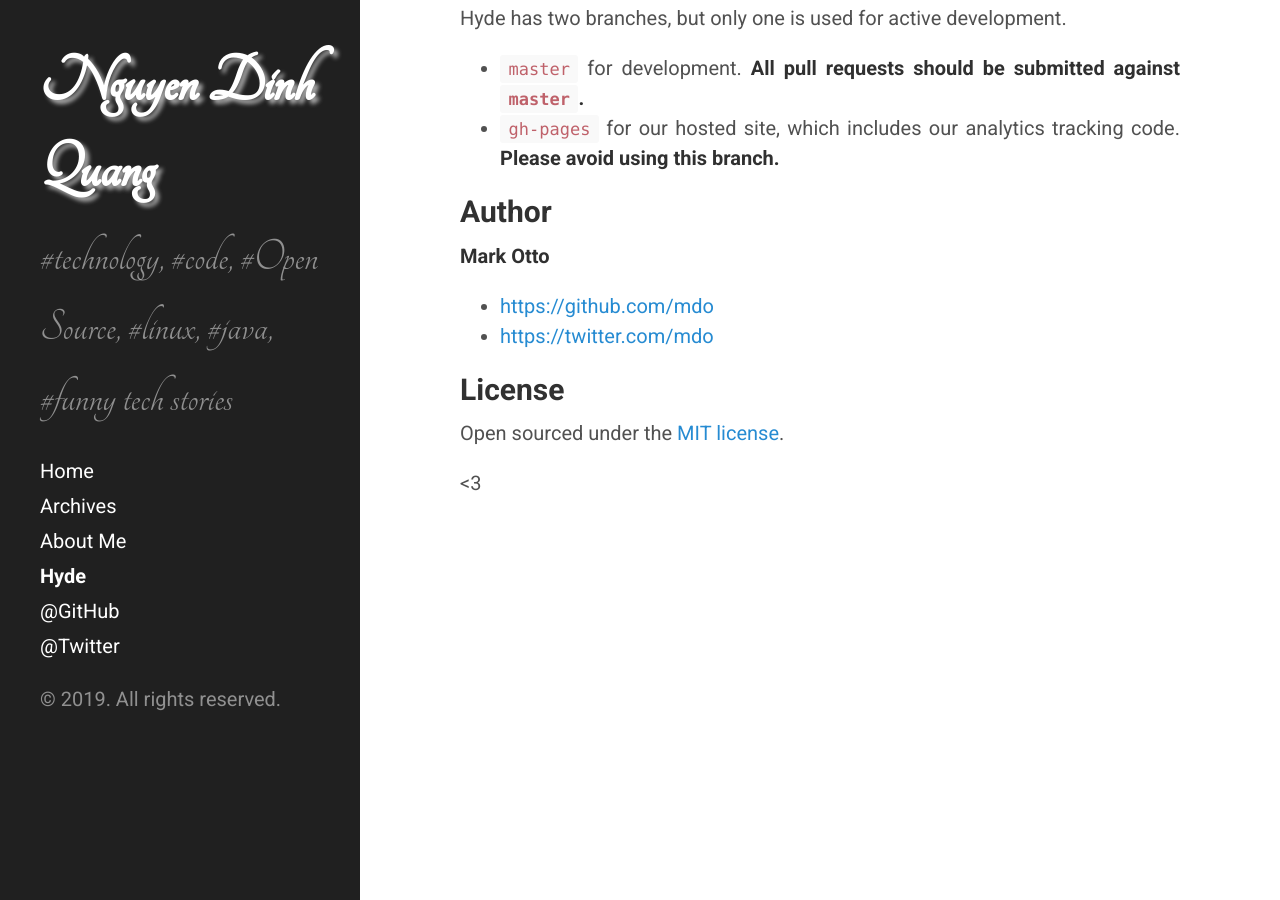
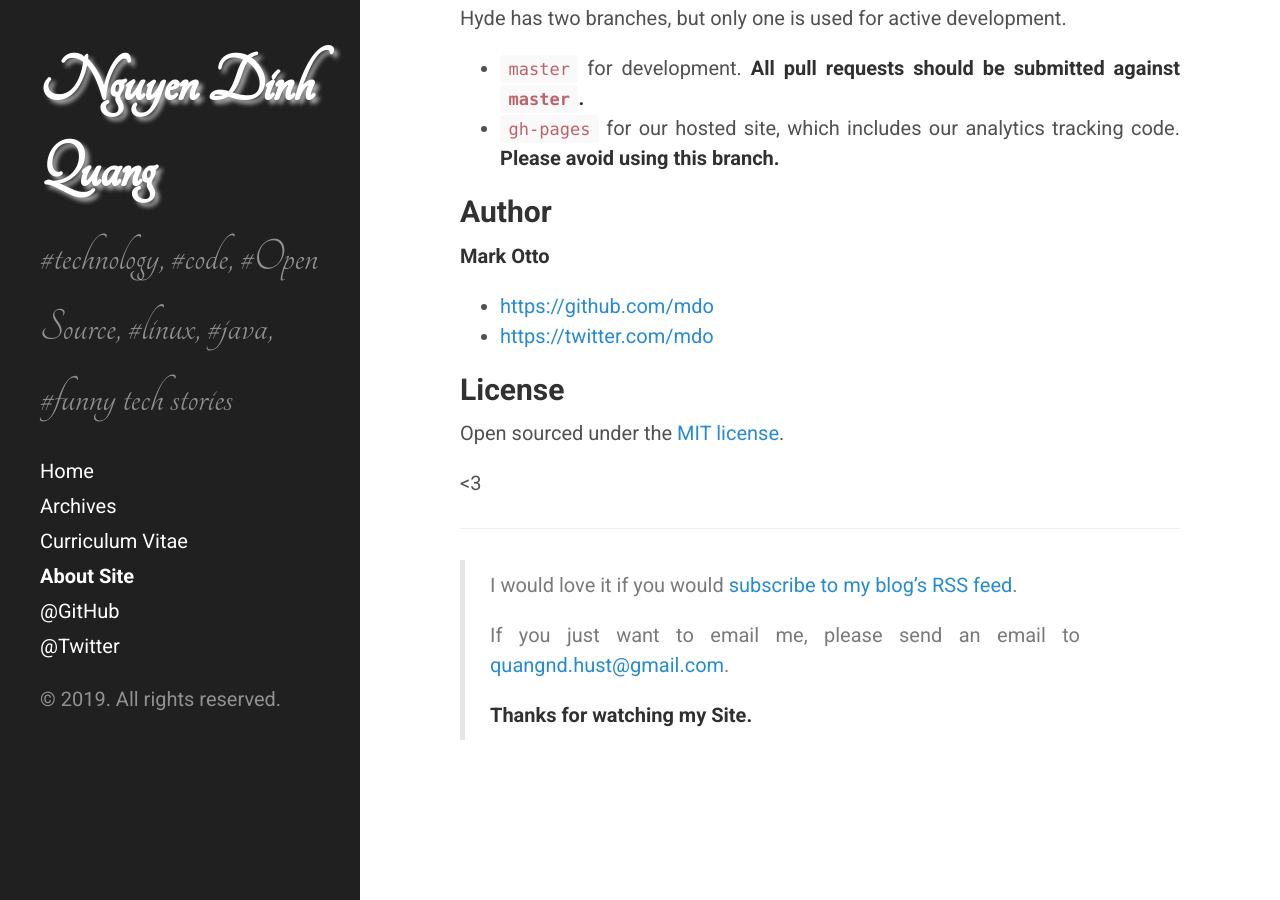
Before and after one commit to nguyenhue91/nguyenhue91.github.io, a Jekyll site: the page built from hyde.md, in a window 1280 px wide and 900 px high, scrolled down 3958 px. Built offline with Jekyll 4.4.1, drawn with Linux system fonts in a browser that asks for light colours.

Commit message:
Update about me, Curriculum Vitae

```diff
--- a/hyde.md
+++ b/hyde.md
@@ -1,6 +1,6 @@
 ---
 layout: page
-title: Hyde
+title: About Site
 ---
 
 ### Hello & Welcome!
@@ -123,3 +123,10 @@ Hyde has two branches, but only one is used for active development.
 Open sourced under the [MIT license](LICENSE.md).
 
 <3
+
+---
+> I would love it if you would [subscribe to my blog's RSS feed](https://qndev.github.io/feed.xml).
+>
+> If you just want to email me, please send an email to [quangnd.hust@gmail.com](mailto:quangnd.hust@gmail.com).
+>
+> **Thanks for watching my Site.**
```
Also changed, not shown: cv.md (+25 -29 lines), Gemfile.lock.
